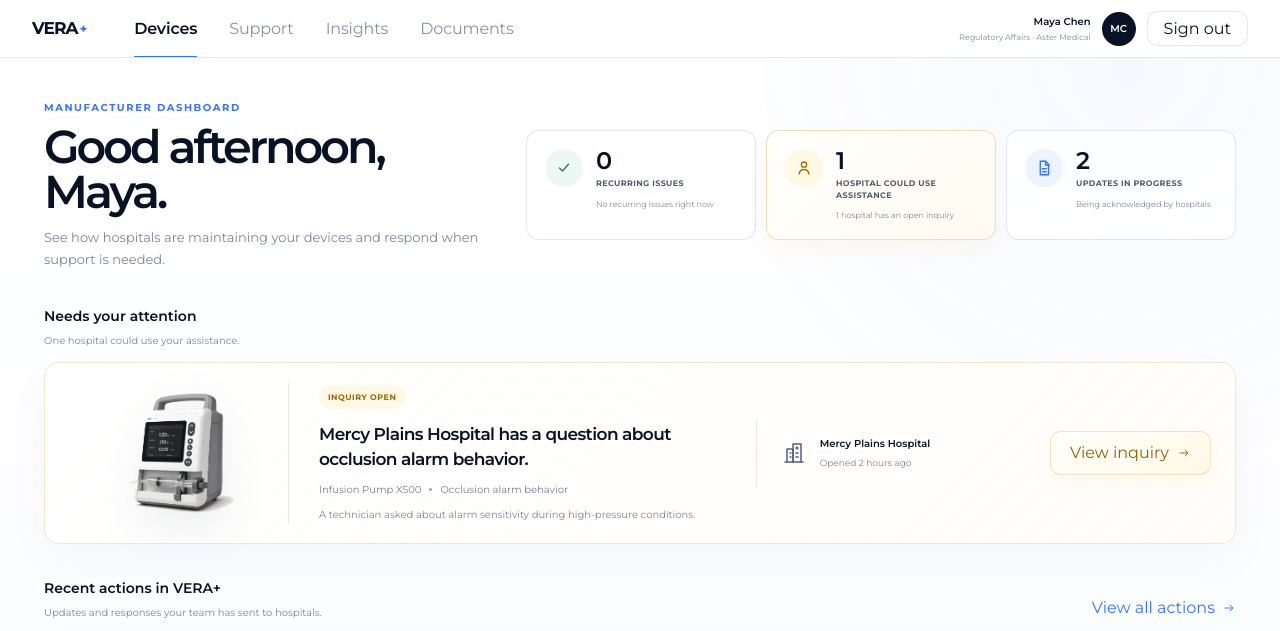
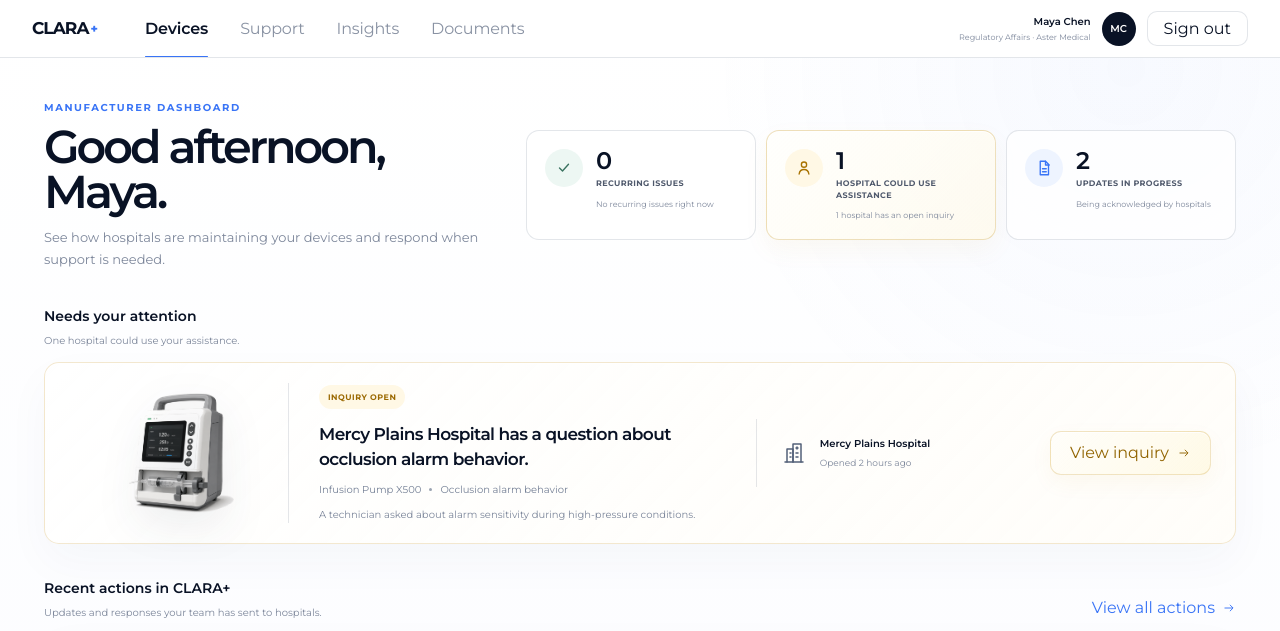
Before and after one commit to jackieauerb/CLARA, a React (Vite) app: page /manufacturer-dashboard in a window 1280 px wide. Shown: the top 631 px of the page. Built offline with nearby package versions, Linux system fonts and the light colour scheme.

Commit message:
Rename to Clara

```diff
--- a/src/pages/Landing.tsx
+++ b/src/pages/Landing.tsx
@@ -67,14 +67,14 @@ export default function Landing() {
         <circle cx="526" cy="305" r="5" />
       </svg>
 
-      <section className="hero" aria-labelledby="vera-title">
-        <h1 id="vera-title" className="brand">
-          <span>VERA</span>
+      <section className="hero" aria-labelledby="clara-title">
+        <h1 id="clara-title" className="brand">
+          <span>CLARA</span>
           <span className="brand-plus">+</span>
         </h1>
 
         <p className="tagline">
-          MEDICAL DEVICE MAINTENANCE. <span>VERIFIED.</span>
+          MEDICAL DEVICE MAINTENANCE. <span>CLARIFIED.</span>
         </p>
 
         <div
--- a/src/pages/Login.tsx
+++ b/src/pages/Login.tsx
@@ -150,7 +150,7 @@ export default function Login() {
         <header className="login-heading">
 
           <Link className="login-logo" to="/">
-          VERA<span>+</span>
+          CLARA<span>+</span>
         </Link>
 
 
--- a/src/pages/hospital/DeviceDetails.tsx
+++ b/src/pages/hospital/DeviceDetails.tsx
@@ -1169,7 +1169,7 @@ export default function DeviceDetails() {
       <header className="device-details-header">
         <div className="device-details-header__left">
           <button className="device-details-logo" type="button" onClick={returnToLibrary}>
-            VERA<span>+</span>
+            CLARA<span>+</span>
           </button>
 
           <nav className="device-details-nav" aria-label="Main navigation">
--- a/src/pages/hospital/HospitalDashboard.tsx
+++ b/src/pages/hospital/HospitalDashboard.tsx
@@ -142,7 +142,7 @@ export default function HospitalDashboard() {
         <div className="hospital-splash" aria-live="polite">
           <div className="hospital-splash__glow" />
           <div className="hospital-splash__content">
-            <div className="hospital-splash__logo">VERA<span>+</span></div>
+            <div className="hospital-splash__logo">CLARA<span>+</span></div>
             <p className="hospital-splash__eyebrow">North Valley Medical Center</p>
             <h1>Welcome back, Emily.</h1>
             <p className="hospital-splash__message">Retrieving your devices</p>
@@ -153,7 +153,7 @@ export default function HospitalDashboard() {
 
       <header className="hospital-header">
         <div className="hospital-header__left">
-          <button className="hospital-logo" type="button" onClick={() => navigate("/hospital")} aria-label="VERA+ hospital dashboard">VERA<span>+</span></button>
+          <button className="hospital-logo" type="button" onClick={() => navigate("/hospital")} aria-label="CLARA+ hospital dashboard">CLARA<span>+</span></button>
           <nav className="hospital-nav" aria-label="Hospital navigation">
             <button className="hospital-nav__item is-active" type="button">Devices</button>
             <button className="hospital-nav__item" type="button">Documents</button>
--- a/src/pages/manufacturer/ManufacturerDashboard.tsx
+++ b/src/pages/manufacturer/ManufacturerDashboard.tsx
@@ -242,7 +242,7 @@ export default function ManufacturerDashboard() {
 
           <div className="manufacturer-splash__content">
             <div className="manufacturer-splash__logo">
-              VERA<span>+</span>
+              CLARA<span>+</span>
             </div>
 
             <p className="manufacturer-splash__eyebrow">
@@ -271,9 +271,9 @@ export default function ManufacturerDashboard() {
             className="manufacturer-logo"
             type="button"
             onClick={() => navigate("/manufacturer-dashboard")}
-            aria-label="VERA+ manufacturer dashboard"
+            aria-label="CLARA+ manufacturer dashboard"
           >
-            VERA<span>+</span>
+            CLARA<span>+</span>
           </button>
 
           <nav
@@ -476,7 +476,7 @@ export default function ManufacturerDashboard() {
         >
           <div className="manufacturer-section-heading manufacturer-section-heading--actions">
             <div>
-              <h2>Recent actions in VERA+</h2>
+              <h2>Recent actions in CLARA+</h2>
 
               <p>
                 Updates and responses your team has sent to
```
